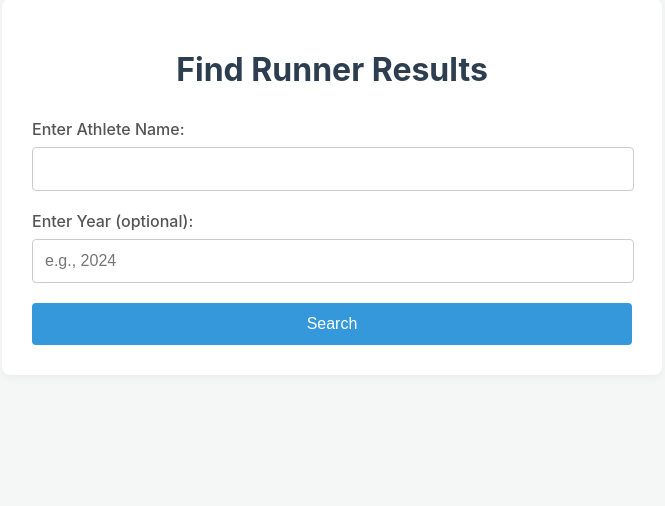
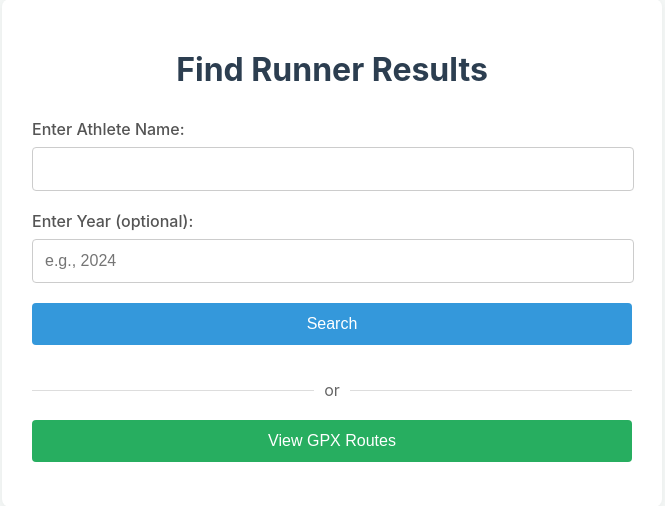
Before and after one commit to erikveenhuis/ideal-octo-computing-machine, a Flask app: page / in a window 1280 px wide. Shown: the part 21-527 px from the top of the page, without its empty margins (308-973 px from the left). Run offline with Flask 2, Linux system fonts and the light colour scheme.

Commit message:
Add GPX route viewer with city-focused map layout

```diff
--- a/app.py
+++ b/app.py
@@ -1,9 +1,11 @@
 # app.py
-from flask import Flask, render_template, request, redirect, url_for
+from flask import Flask, render_template, request, redirect, url_for, jsonify
 import requests
 import urllib.parse
 import os
 from bs4 import BeautifulSoup
+import gpxpy
+import gpxpy.gpx
 
 app = Flask(__name__)
 
@@ -183,6 +185,45 @@ def search():
     except Exception as e:
         return render_template('results.html', name=name, year=year, error=str(e))
 
+@app.route('/gpx')
+def gpx_upload():
+    """Renders the GPX upload page."""
+    return render_template('gpx.html')
+
+@app.route('/upload-gpx', methods=['POST'])
+def upload_gpx():
+    """Handles GPX file upload and returns the track data."""
+    if 'gpx_file' not in request.files:
+        return jsonify({'error': 'No file uploaded'}), 400
+
+    file = request.files['gpx_file']
+    if file.filename == '':
+        return jsonify({'error': 'No file selected'}), 400
+
+    if not file.filename.endswith('.gpx'):
+        return jsonify({'error': 'File must be a GPX file'}), 400
+
+    try:
+        gpx = gpxpy.parse(file)
+        track_points = []
+
+        for track in gpx.tracks:
+            for segment in track.segments:
+                for point in segment.points:
+                    track_points.append({
+                        'lat': point.latitude,
+                        'lon': point.longitude,
+                        'elevation': point.elevation,
+                        'time': point.time.isoformat() if point.time else None
+                    })
+
+        return jsonify({
+            'success': True,
+            'track_points': track_points
+        })
+    except Exception as e:
+        return jsonify({'error': str(e)}), 400
+
 if __name__ == '__main__':
     # Ensure the templates directory exists
     if not os.path.exists('templates'):
--- a/requirements.txt
+++ b/requirements.txt
@@ -2,3 +2,4 @@ Flask>=2.0
 requests>=2.20
 beautifulsoup4>=4.9.3
 lxml>=4.9.0
+gpxpy>=1.6.2
--- a/templates/index.html
+++ b/templates/index.html
@@ -53,6 +53,7 @@
             transition: background-color 0.2s ease;
             width: 100%;
             box-sizing: border-box;
+            margin-bottom: 15px;
         }
         button:hover {
             background-color: #2980b9;
@@ -79,6 +80,26 @@
             color: #666;
             font-size: 1.1em;
         }
+        .divider {
+            text-align: center;
+            margin: 20px 0;
+            position: relative;
+        }
+        .divider::before {
+            content: "";
+            position: absolute;
+            top: 50%;
+            left: 0;
+            right: 0;
+            height: 1px;
+            background-color: #ddd;
+        }
+        .divider span {
+            background-color: #fff;
+            padding: 0 10px;
+            color: #666;
+            position: relative;
+        }
         @keyframes spin {
             0% { transform: rotate(0deg); }
             100% { transform: rotate(360deg); }
@@ -95,6 +116,11 @@
             <input type="number" id="year" name="year" placeholder="e.g., 2024">
             <button type="submit">Search</button>
         </form>
+
+        <div class="divider"><span>or</span></div>
+
+        <button onclick="window.location.href='/gpx'" style="background-color: #27ae60;">View GPX Routes</button>
+
         <div id="loadingSpinner" class="loading-spinner">
             <div class="spinner"></div>
             <div class="loading-text">Searching for results...</div>
```
Also changed, not shown: templates/gpx.html (added, +138 -0 lines).
